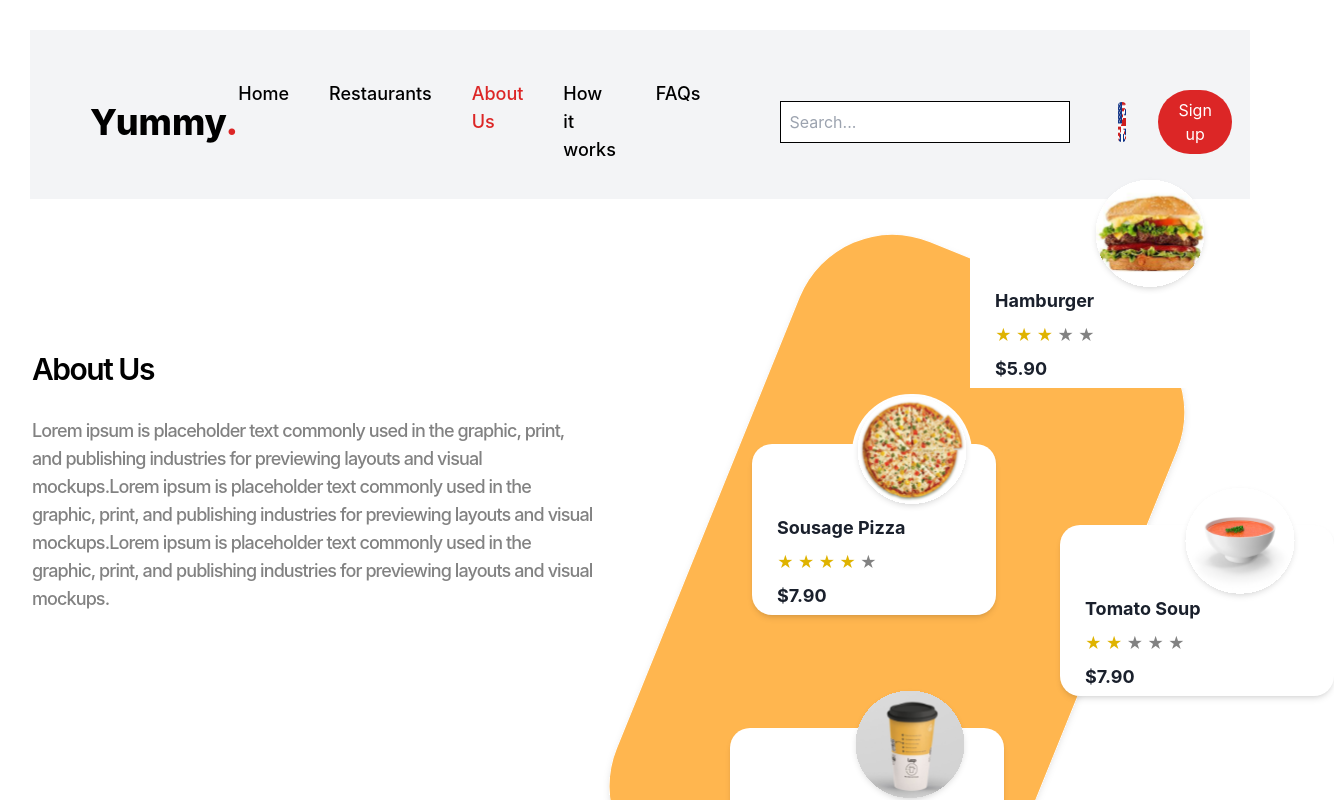
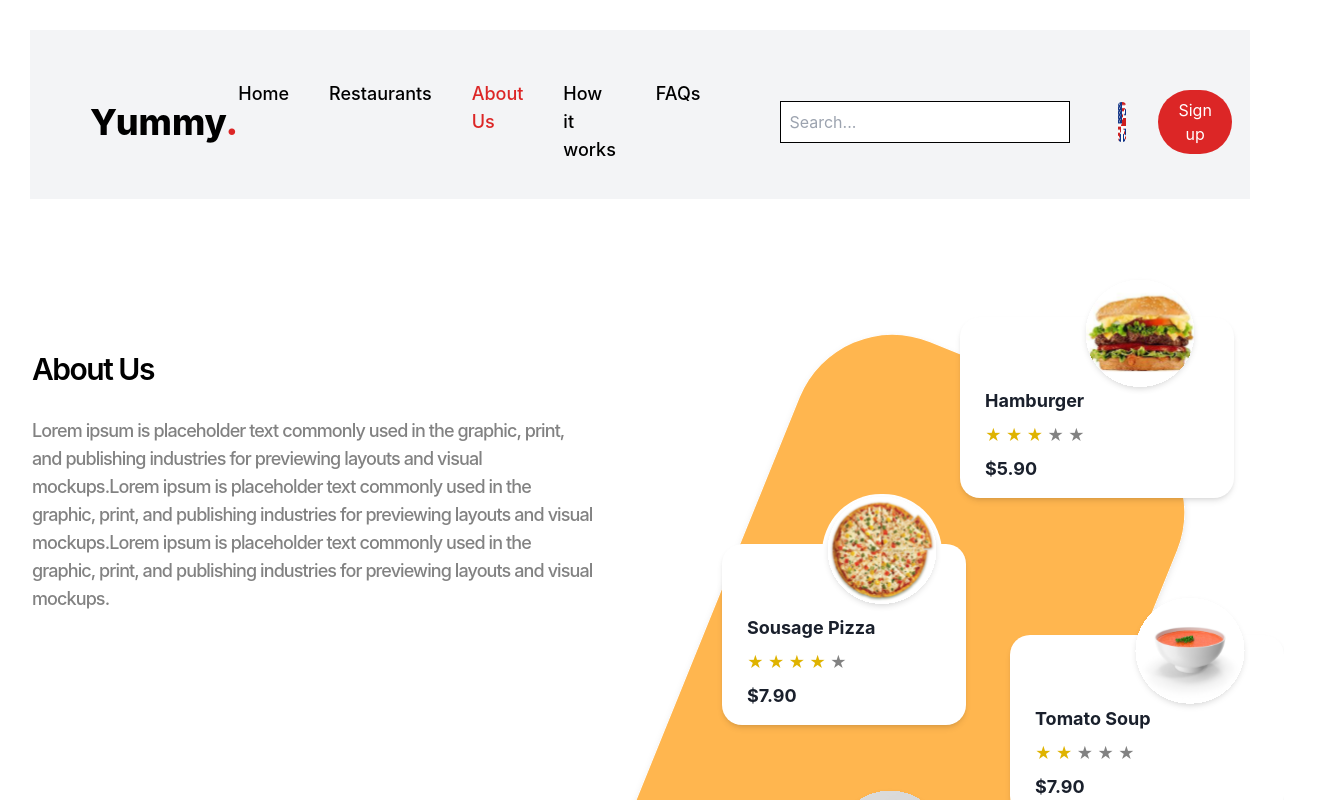
Before and after one commit to YusifAliyev037/YummyApp, a Next.js app: page /about-us in a window 1280 px wide. Shown: the top 800 px of the page, 1334 px wide, since content can reach past the window. Built offline with nearby package versions, Linux system fonts and the light colour scheme.

Commit message:
fixing bugs

```diff
--- a/pages/about-us.tsx
+++ b/pages/about-us.tsx
@@ -29,14 +29,14 @@ const AboutUs: NextPage = () => {
         </div>
 
         {/* Right Section */}
-        <div className=" w-[687px] h-[407px] ">
+        <div className=" w-[687px] h-[407px] mt-[100px] ">
           {/* Background Image */}
           <img
             src="/orangebackground.svg"
             alt="Background Image"
             //  className="absolute inset-0 w-full h-full object-cover"
           />
-          <div className="absolute top-[414px] bottom-[-460px] left-[752px] right-[-752px] rounded-20 shadow-md bg-white w-[244px] h-[171px] ">
+          <div className="absolute top-[514px] bottom-[-460px] left-[722px] right-[-722px] rounded-20 shadow-md bg-white w-[244px] h-[181px] ">
             <img
               src="/aboutuspizza.svg"
               alt="Product Image"
@@ -55,7 +55,7 @@ const AboutUs: NextPage = () => {
             <p className="ml-[25px] text-lg font-bold">$7.90</p>
           </div>
 
-          <div className="absolute top-[187px] bottom-[-233px] left-[970px] right-[-970px] rounded-20shadow-md bg-white w-[274px] h-[171px] ">
+          <div className="absolute top-[287px] bottom-[-233px] left-[960px] right-[-960px] rounded-20 shadow-md bg-white w-[274px] h-[181px] ">
             <img
               src="/hamburger.svg"
               alt="Product Image"
@@ -76,7 +76,7 @@ const AboutUs: NextPage = () => {
             <p className="ml-[25px] text-lg font-bold">$5.90</p>
           </div>
 
-          <div className=" absolute top-[495px] bottom-[-552px] left-[1060px] right-[-1060px] rounded-20 shadow-md bg-white w-[274px] h-[171px] ">
+          <div className=" absolute top-[605px] bottom-[-552px] left-[1010px] right-[-1010px] rounded-20 shadow-md bg-white w-[274px] h-[181px] ">
             <img
               src="/tomatosoup.svg"
               alt="Product Image"
@@ -97,7 +97,7 @@ const AboutUs: NextPage = () => {
             <p className="text-lg ml-[25px] font-bold">$7.90</p>
           </div>
 
-          <div className="absolute  top-[698px] bottom-[-744px] left-[730px] right-[-730px] rounded-20 shadow-md bg-white w-[274px] h-[171px] ">
+          <div className="absolute  top-[798px] bottom-[-744px] left-[710px] right-[-710px] rounded-20 shadow-md bg-white w-[274px] h-[181px] ">
             <img
               src="/coffee.svg"
               alt="Product Image"
```
